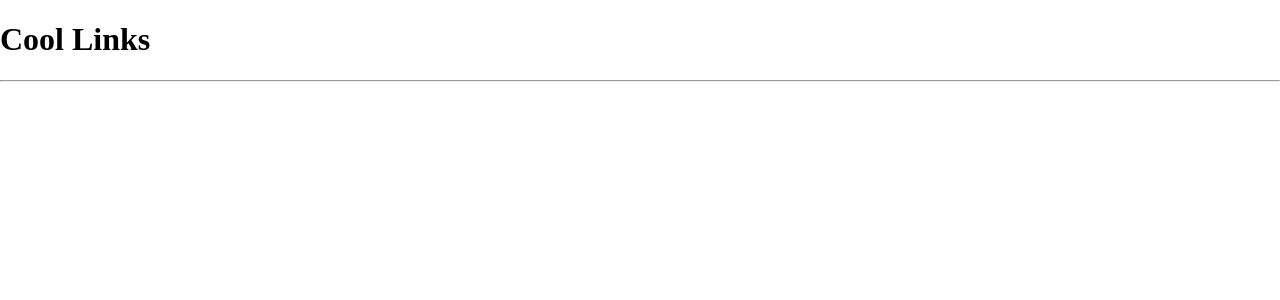
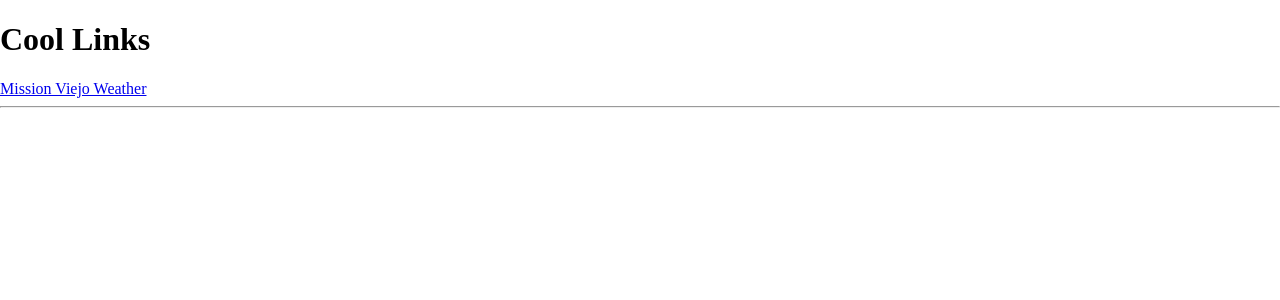
Before and after one commit to mebartsch/mebartsch.github.io, a Jekyll site: the page links/index.html, which Jekyll copies as it is, in a window 1280 px wide. Shown: the top 300 px of the page. Built offline with Jekyll 4.4.1, drawn with Linux system fonts in a browser that asks for light colours; nearby versions of some CDN libraries; library files that are not in the unit come from our copies.

Commit message:
Update index.html

```diff
--- a/links/index.html
+++ b/links/index.html
@@ -18,7 +18,7 @@
 
     <section class="main-content">
 
-
+      <a href="http://https://weather.com/weather/today/l/Mission+Viejo+CA+92692:4:US">Mission Viejo Weather</a>
       <hr>
 
 
```
